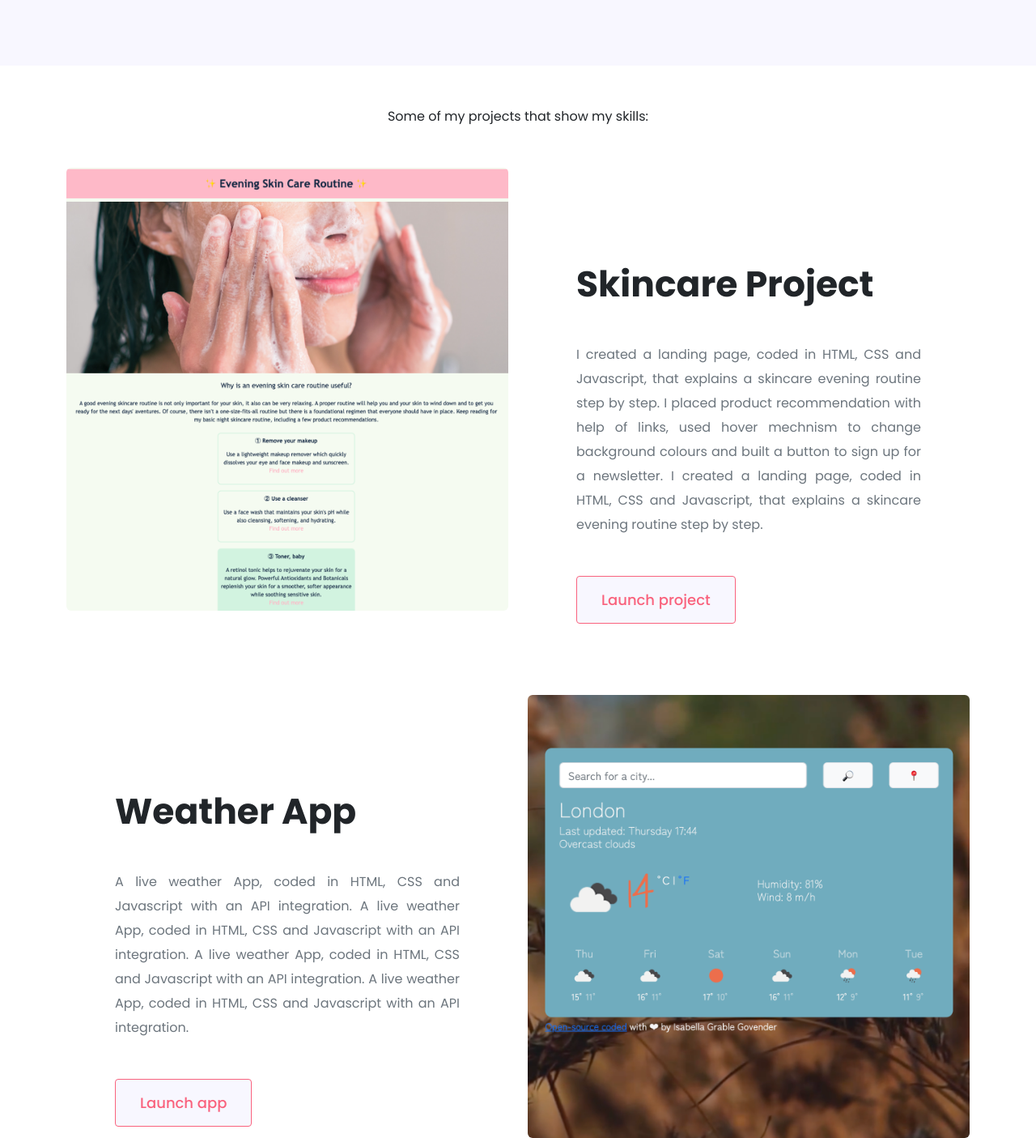
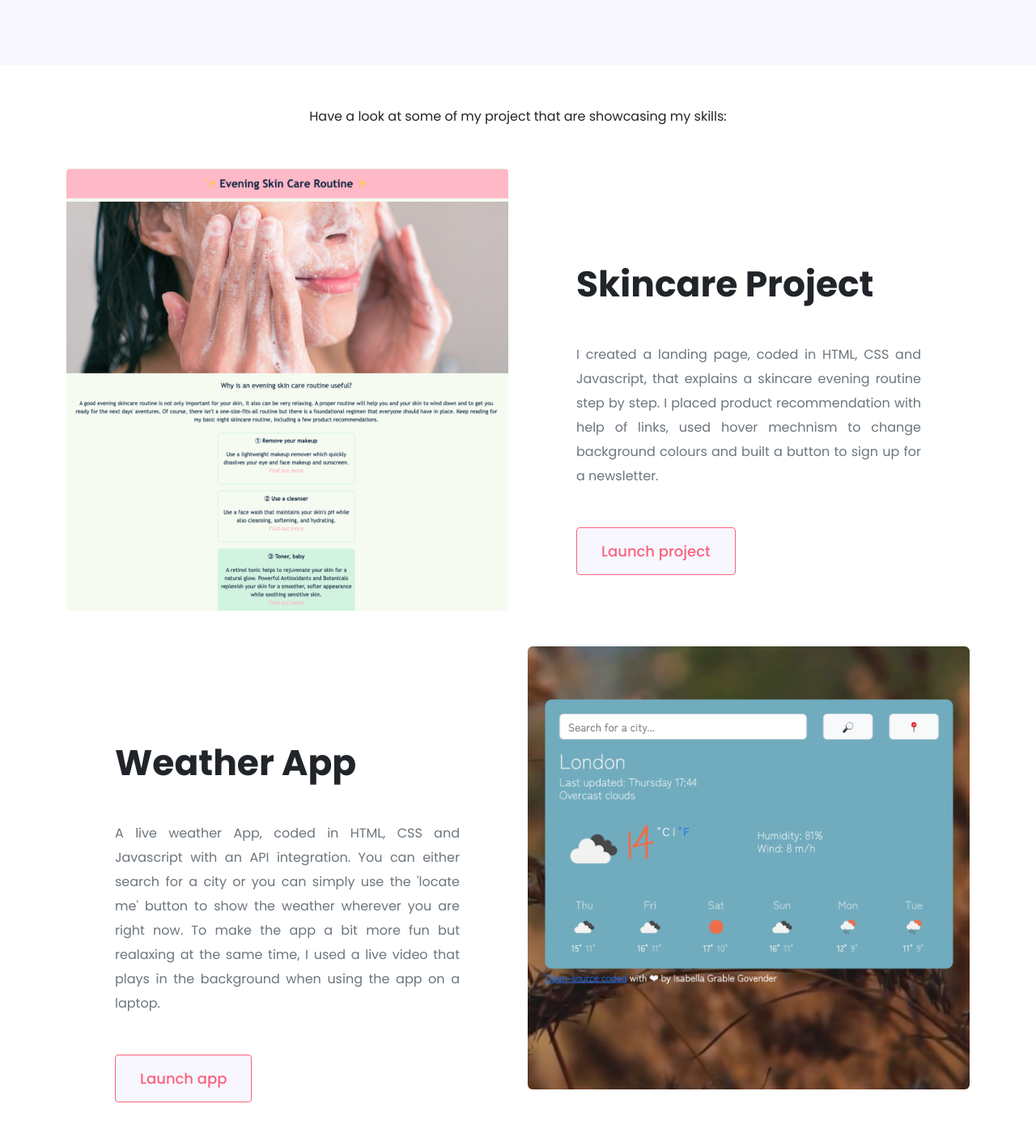
Before and after one commit to IsabellaGG/Portfolio-project-Isabella-Grable, a plain HTML site: page index.html in a window 1280 px wide. Shown: the part 560-1965 px from the top of the page at 81% size. Drawn offline with nearby package versions, Linux system fonts and the light colour scheme; a web font is replaced by a local one.

Commit message:
Added some new content to project description

```diff
--- a/index.html
+++ b/index.html
@@ -37,7 +37,9 @@
         <a href="#">Contact me</a>
       </div>
     </div>
-    <p class="text-center m-5">Some of my projects that show my skills:</p>
+    <p class="text-center m-5">
+      Have a look at some of my project that are showcasing my skills:
+    </p>
     <div class="container">
       <div class="row mb-2">
         <div class="col d-none d-lg-block">
@@ -55,8 +57,6 @@
               explains a skincare evening routine step by step. I placed product
               recommendation with help of links, used hover mechnism to change
               background colours and built a button to sign up for a newsletter.
-              I created a landing page, coded in HTML, CSS and Javascript, that
-              explains a skincare evening routine step by step.
             </p>
             <a
               href="https://transcendent-cheesecake-156e59.netlify.app/"
@@ -74,10 +74,11 @@
             <h2>Weather App</h2>
             <p class="mb-5 text-muted">
               A live weather App, coded in HTML, CSS and Javascript with an API
-              integration. A live weather App, coded in HTML, CSS and Javascript
-              with an API integration. A live weather App, coded in HTML, CSS
-              and Javascript with an API integration. A live weather App, coded
-              in HTML, CSS and Javascript with an API integration.
+              integration. You can either search for a city or you can simply
+              use the 'locate me' button to show the weather wherever you are
+              right now. To make the app a bit more fun but realaxing at the
+              same time, I used a live video that plays in the background when
+              using the app on a laptop.
             </p>
             <a
               href="https://dapper-choux-38dcd9.netlify.app/"
```
